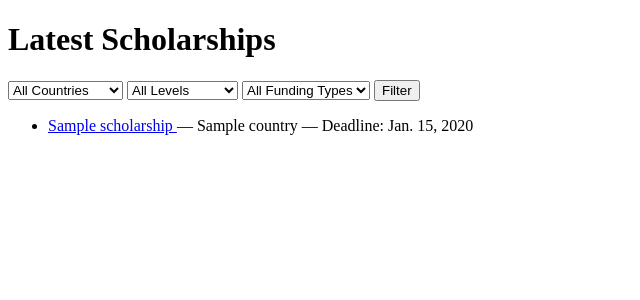
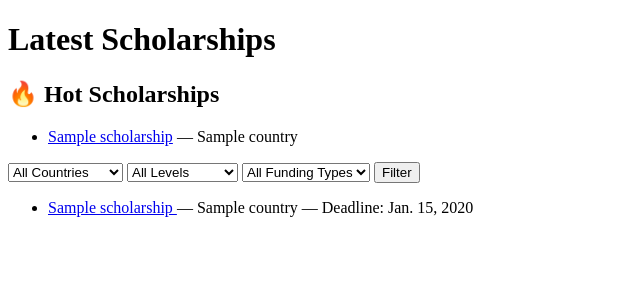
Before and after one commit to Usata222/Scholarship-App, a Django app: page / in a window 1280 px wide. Shown: the top 300 px of the page, without its empty margins (0-640 px from the left). Run offline with Django 5.2, Linux system fonts and the light colour scheme; tables that the repository leaves empty hold one stand-in row (values such as "Sample post").

Commit message:
templates_6

```diff
--- a/mysite/myapp/admin.py
+++ b/mysite/myapp/admin.py
@@ -3,7 +3,7 @@ from .models import Country, Scholarship
 
 class CountryAdmin(admin.ModelAdmin): # country admin class to customize the admin interface for the Country model
     prepopulated_fields = {"slug": ("name",)} # this line tells Django to automatically populate the slug field based on the name field when creating a new Country object in the admin interface
-    search_fields = ["name"]
+    search_fields = ["name"]#
 
 class ScholarshipAdmin(admin.ModelAdmin): # scholarship admin class to customize the admin interface for the Scholarship model
     prepopulated_fields = {"slug": ("title",)}
--- a/mysite/myapp/templates/myapp/home.html
+++ b/mysite/myapp/templates/myapp/home.html
@@ -6,6 +6,35 @@
 </head>
 <body>
     <h1>Latest Scholarships</h1>
+
+    {% if featured_scholarships %}
+<section>
+    <h2>🔥 Hot Scholarships</h2>
+    <ul>
+    {% for scholarship in featured_scholarships %}
+        <li>
+            <a href="{% url 'scholarship_detail' scholarship.slug %}">{{ scholarship.title }}</a>
+            — {{ scholarship.country.name }}
+        </li>
+    {% endfor %}
+    </ul>
+</section>
+{% endif %}
+
+{% if deadline_soon %}
+<section>
+    <h2>⏰ Deadline Soon</h2>
+    <ul>
+    {% for scholarship in deadline_soon %}
+        <li>
+            <a href="{% url 'scholarship_detail' scholarship.slug %}">{{ scholarship.title }}</a>
+            — Deadline: {{ scholarship.deadline }}
+        </li>
+    {% endfor %}
+    </ul>
+</section>
+{% endif %}
+
 
     <form method="get">
     <select name="country">
--- a/mysite/myapp/views.py
+++ b/mysite/myapp/views.py
@@ -1,6 +1,8 @@
 from django.db.models import F # The F() function is used to reference the value of a model field in a query, allowing for database-level operations without having to retrieve the object into Python memory first. In this case, it is used to increment the click_count field of the Scholarship model directly in the database.
 from .models import Scholarship, Country
 from django.shortcuts import render, get_object_or_404, redirect
+from django.utils import timezone # The timezone module is used to work with time zones in Django. It provides utilities for working with date and time, including functions to get the current time in a specific time zone. In this code, it is used to get the current date to filter scholarships based on their deadlines.
+from datetime import timedelta
 
 def scholarship_detail(request, slug): # every django view function takes at least one argument, which is the request object, and in this case we are also taking a slug argument to identify the scholarship
     scholarship = get_object_or_404(Scholarship, slug=slug, is_published=True) # it fetches the scholarship object from the database based on the slug and is_published=True, if it doesn't find it, it raises a 404 error
@@ -27,11 +29,21 @@ def home(request):
     if funding_type:
         scholarships = scholarships.filter(funding_type=funding_type)
 
+    today = timezone.now().date()
+    featured_scholarships = Scholarship.objects.filter(is_published=True, is_featured=True).order_by('-created_at')[:5]
+    deadline_soon = Scholarship.objects.filter(
+        is_published=True,
+        deadline__gte=today,
+        deadline__lte=today + timedelta(days=14),
+    ).order_by('deadline')[:5]
+
     context = {    # this line creates a context dictionary that will be passed to the template, containing the filtered scholarships and the choices for degree level and funding type, which can be used to populate filter options in the template
         "scholarships": scholarships, # this line adds the filtered scholarships to the context dictionary
         "countries": Country.objects.all().order_by('name'), # getting all the countries from the database and ordering them by name, which can be used in the template to display a list of countries for filtering scholarships
         "degree_level_choices": Scholarship.DEGREE_LEVEL_CHOICES, # passing the degree level choices to the context dictionary, which can be used in the template to display filter options for degree levels
         "funding_type_choices": Scholarship.FUNDING_TYPE_CHOICES,
+        "featured_scholarships": featured_scholarships,
+        "deadline_soon": deadline_soon,
     }
     return render(request, "myapp/home.html", context)
 
@@ -50,3 +62,24 @@ def scholarship_redirect(request, slug):
     scholarship = get_object_or_404(Scholarship, slug=slug, is_published=True)
     Scholarship.objects.filter(pk=scholarship.pk).update(click_count=F('click_count') + 1)
     return redirect(scholarship.application_link)
+
+
+def toggle_save(request, slug): # this function is used to toggle the saved status of a scholarship for the current user session. It checks if the scholarship is already saved in the session, and if so, it removes it; otherwise, it adds it to the saved list. The updated list of saved scholarships is then stored back in the session, and the user is redirected to the scholarship detail page.
+    scholarship = get_object_or_404(Scholarship, slug=slug, is_published=True) # this line retrieves the scholarship object from the database based on the provided slug and ensures that it is published. If the scholarship does not exist or is not published, a 404 error is raised.
+    saved = request.session.get('saved_scholarships', []) # this line retrieves the list of saved scholarships from the user's session. If the 'saved_scholarships' key does not exist in the session, it initializes an empty list. This allows the application to keep track of which scholarships the user has saved during their session.
+
+    if scholarship.pk in saved:
+        saved.remove(scholarship.pk) # this line checks if the primary key (pk) of the scholarship is already in the saved list. If it is, it removes the pk from the list, effectively "unsaving" the scholarship for the user.
+    else:
+        saved.append(scholarship.pk) # if the scholarship's pk is not in the saved list, this line adds it to the list, effectively "saving" the scholarship for the user.
+
+    request.session['saved_scholarships'] = saved # this line updates the user's session with the modified list of saved scholarships. It ensures that the changes made to the saved list (either adding or removing a scholarship) are persisted in the session data.
+    return redirect('scholarship_detail', slug=slug)
+
+def saved_scholarships(request): # this function retrieves the list of saved scholarships from the user's session and fetches the corresponding Scholarship objects from the database. It then renders a template to display the saved scholarships to the user.
+    saved_ids = request.session.get('saved_scholarships', []) # this line retrieves the list of saved scholarship IDs from the user's session. If the 'saved_scholarships' key does not exist in the session, it initializes an empty list. This allows the application to keep track of which scholarships the user has saved during their session.
+    scholarships = Scholarship.objects.filter(pk__in=saved_ids, is_published=True)
+    context = {
+        "scholarships": scholarships,
+    }
+    return render(request, "myapp/saved_scholarships.html", context)
--- a/mysite/mysite/urls.py
+++ b/mysite/mysite/urls.py
@@ -24,4 +24,6 @@ urlpatterns = [
     path('scholarship/<slug:slug>/', views.scholarship_detail, name='scholarship_detail'),
     path('country/<slug:slug>/', views.country_detail, name='country_detail'),
     path('go/<slug:slug>/', views.scholarship_redirect, name='scholarship_redirect'),
+    path('save/<slug:slug>/', views.toggle_save, name='toggle_save'),
+    path('saved/', views.saved_scholarships, name='saved_scholarships'),
 ]
```
Also changed, not shown: mysite/myapp/templates/myapp/saved_scholarships.html (added, +26 -0 lines), mysite/myapp/templates/myapp/scholarship_detail.html (+8 -0 lines).
